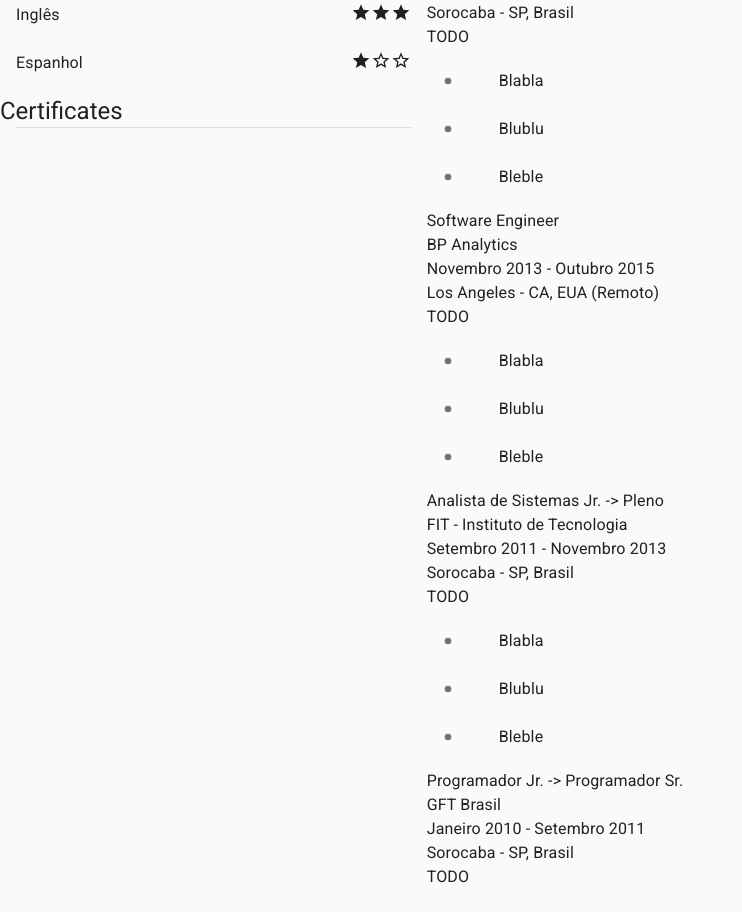
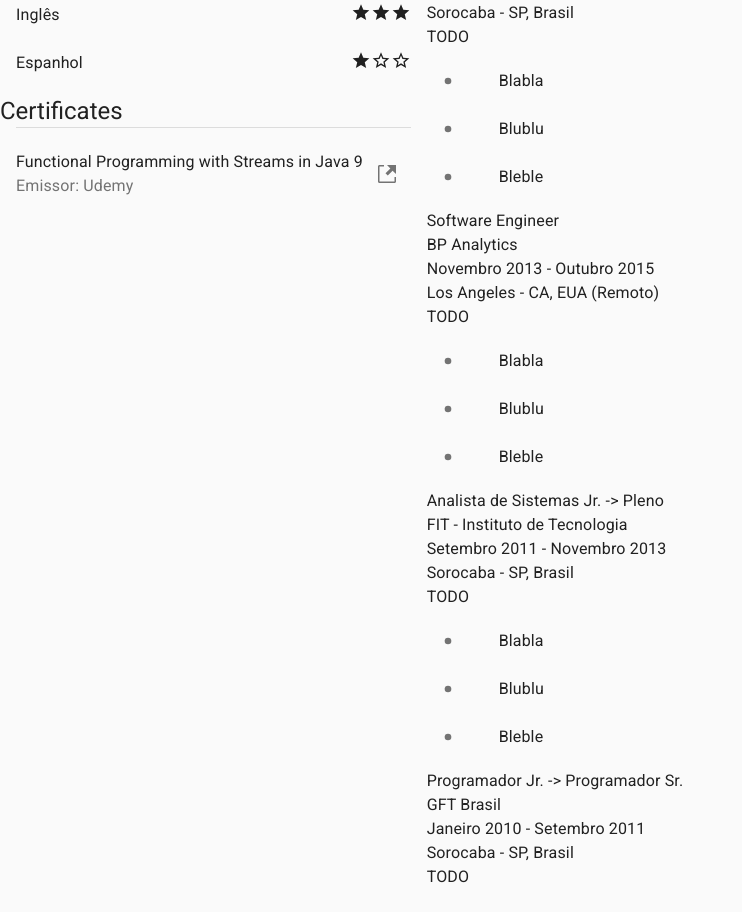
Before and after one commit to eduardopvm/react-cv, a React (Create React App) app: page / in a window 1280 px wide. Shown: the part 1281-2193 px from the top of the page, without its empty margins (0-742 px from the left). Built offline with nearby package versions, Linux system fonts and the light colour scheme.

Commit message:
added certificates component

```diff
--- /dev/null
+++ b/src/CertificateComponent.js
@@ -0,0 +1,33 @@
+import React from "react";
+import Typography from "@material-ui/core/Typography";
+import List from "@material-ui/core/List";
+import ListItem from "@material-ui/core/ListItem";
+import ListItemText from "@material-ui/core/ListItemText";
+import ListItemSecondaryAction from "@material-ui/core/ListItemSecondaryAction";
+import IconButton from "@material-ui/core/IconButton";
+
+import { GoLinkExternal } from "react-icons/go";
+
+export default function CertificateComponent(props) {
+  const certList = props.certificates.map((cert) => {
+    return (
+      <ListItem key={cert.name}>
+        <ListItemText
+          primary={cert.name}
+          secondary={
+            <Typography display="inline" color="textSecondary">
+              Emissor: {cert.issuer}
+            </Typography>
+          }
+        ></ListItemText>
+        <ListItemSecondaryAction>
+          <IconButton href={cert.url} target="_blank">
+            <GoLinkExternal />
+          </IconButton>
+        </ListItemSecondaryAction>
+      </ListItem>
+    );
+  });
+
+  return <List>{certList}</List>;
+}
--- a/src/Sidebar.js
+++ b/src/Sidebar.js
@@ -11,6 +11,7 @@ import { FaLinkedin, FaFacebookSquare } from "react-icons/fa";
 
 import SkillComponent from "./SkillComponent";
 import React from "react";
+import CertificateComponent from "./CertificateComponent";
 
 export default function Sidebar(props) {
   return (
@@ -81,6 +82,7 @@ export default function Sidebar(props) {
       <Box>
         <Typography variant="h5">Certificates</Typography>
         <Divider variant="middle" />
+        <CertificateComponent certificates={props.data.certificates} />
       </Box>
     </React.Fragment>
   );
--- a/src/data/cv_data_pt-br.json
+++ b/src/data/cv_data_pt-br.json
@@ -33,7 +33,9 @@
     { "name": "Inglês", "level": 3},
     { "name": "Espanhol", "level": 1}
   ],
-  "certificates": [],
+  "certificates": [
+    { "name": "Functional Programming with Streams in Java 9", "url": "https://www.udemy.com/certificate/UC-CX0T5AOC/", "issuer": "Udemy"}
+  ],
   "history": [
     {
       "role": "Analista de Sistemas",
```
